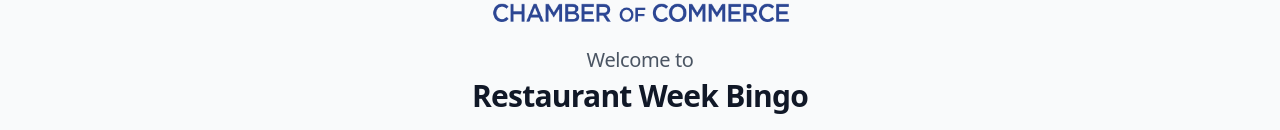
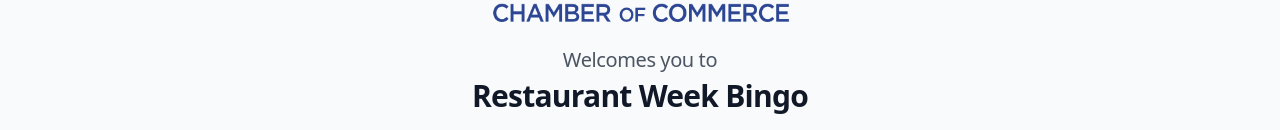
Before and after one commit to michellejw/restaurant-week-bingo, a Next.js app: page / in a window 1280 px wide. Shown: the part 247-377 px from the top of the page. Built offline with nearby package versions, Linux system fonts and the light colour scheme; no server answers.

Commit message:
Update welcome text with minor wording change

```diff
--- a/src/app/page.tsx
+++ b/src/app/page.tsx
@@ -142,7 +142,7 @@
               </div>
               <h1 className="space-y-1">
                 <span className="block text-xl font-medium text-gray-600">
-                  Welcome to
+                  Welcomes you to
                 </span>
                 <span className="block text-3xl font-extrabold text-gray-900 tracking-tight">
                   Restaurant Week Bingo
```
